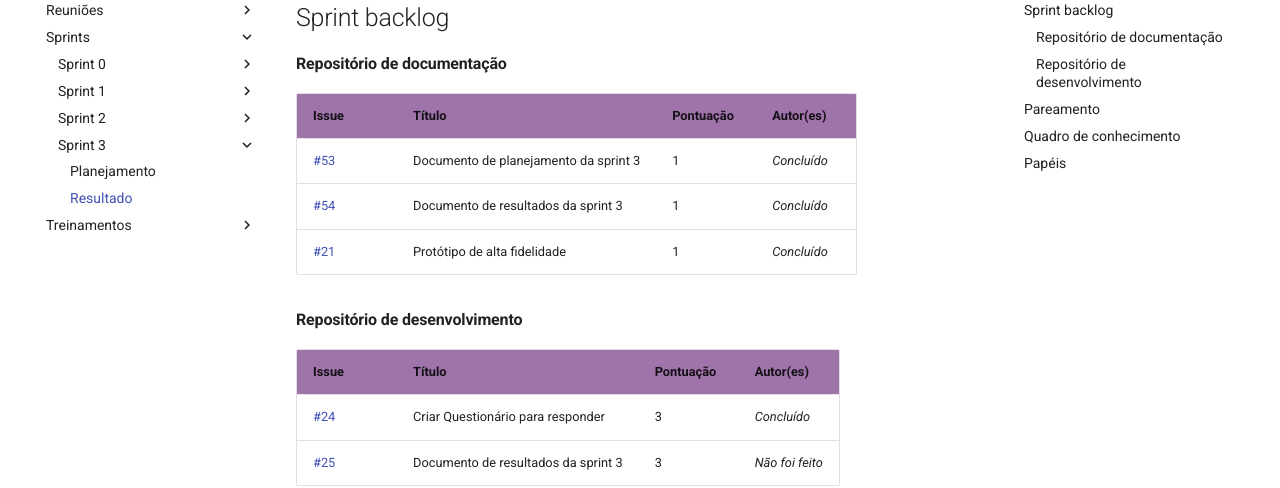
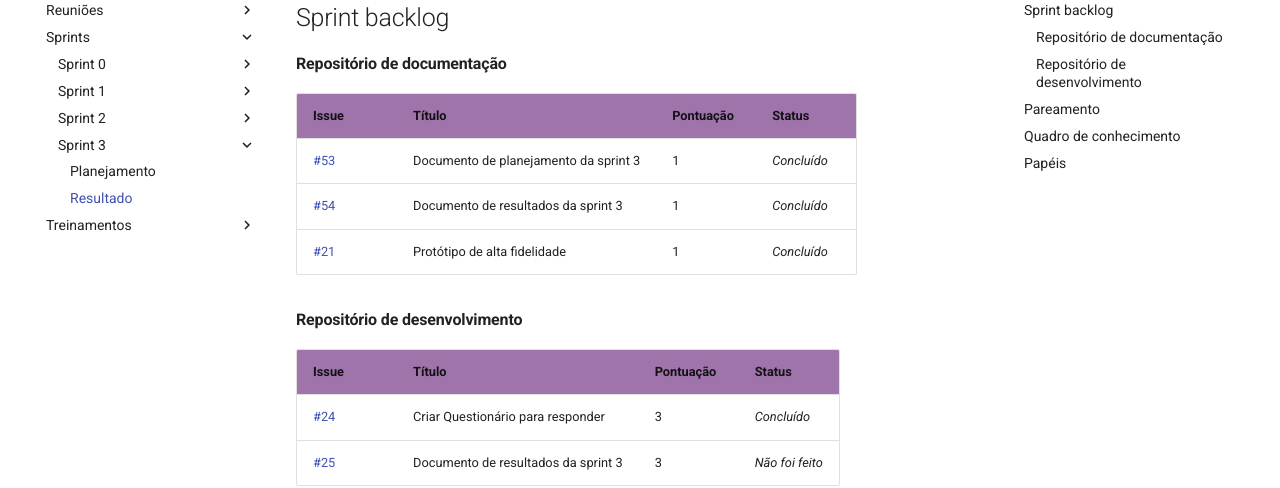
Before and after one commit to fga-eps-mds/2020.2-Violeta-Documentacao, an MkDocs documentation site: the page built from docs/Gerencia/sprints/sprint-3/retrospective_sprint3.md, in a window 1280 px wide and 900 px high, scrolled down 636 px. Shown: the part 152-640 px from the top of the window. Built offline with MkDocs 1.6.1 and Material for MkDocs 9.7.7, drawn with Linux system fonts in a browser that asks for light colours.

Commit message:
Documentos da sprint 3

```diff
--- a/docs/Gerencia/sprints/sprint-3/retrospective_sprint3.md
+++ b/docs/Gerencia/sprints/sprint-3/retrospective_sprint3.md
@@ -21,7 +21,7 @@ O time de MDS conseguiu avançar nesse período o conhecimento técnico. Inclusi
 
 #### Repositório de documentação
 
-| Issue | Título | Pontuação | Autor(es) |
+| Issue | Título | Pontuação | Status |
 |---|---|---|---|
 |[#53](https://github.com/fga-eps-mds/2020.2-violeta-documentacao/issues/53)| Documento de planejamento da sprint 3 | 1 | _Concluído_ |
 |[#54](https://github.com/fga-eps-mds/2020.2-violeta-documentacao/issues/54)| Documento de resultados da sprint 3 | 1 | _Concluído_ |
@@ -29,7 +29,7 @@ O time de MDS conseguiu avançar nesse período o conhecimento técnico. Inclusi
 
 #### Repositório de desenvolvimento
 
-| Issue | Título | Pontuação | Autor(es) |
+| Issue | Título | Pontuação | Status |
 |---|---|---|---|
 |[#24](https://github.com/fga-eps-mds/2020.2-violeta-desenvolvimento/issues/24)| Criar Questionário para responder | 3 | _Concluído_ |
 |[#25](https://github.com/fga-eps-mds/2020.2-violeta-desenvolvimento/issues/25)| Documento de resultados da sprint 3 | 3 | _Não foi feito_ |
```
